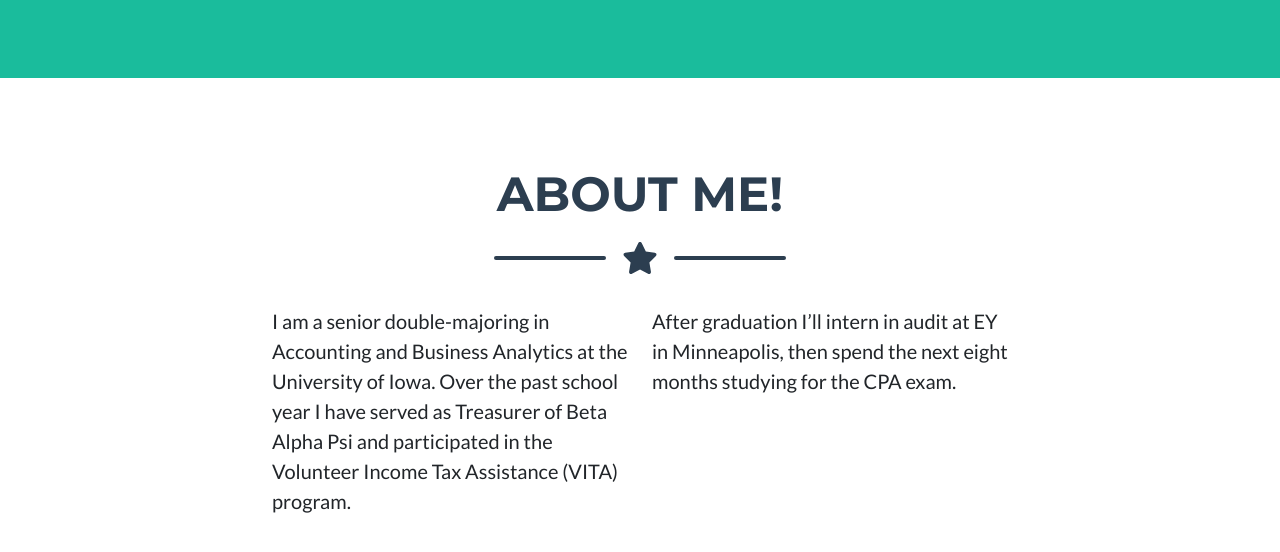
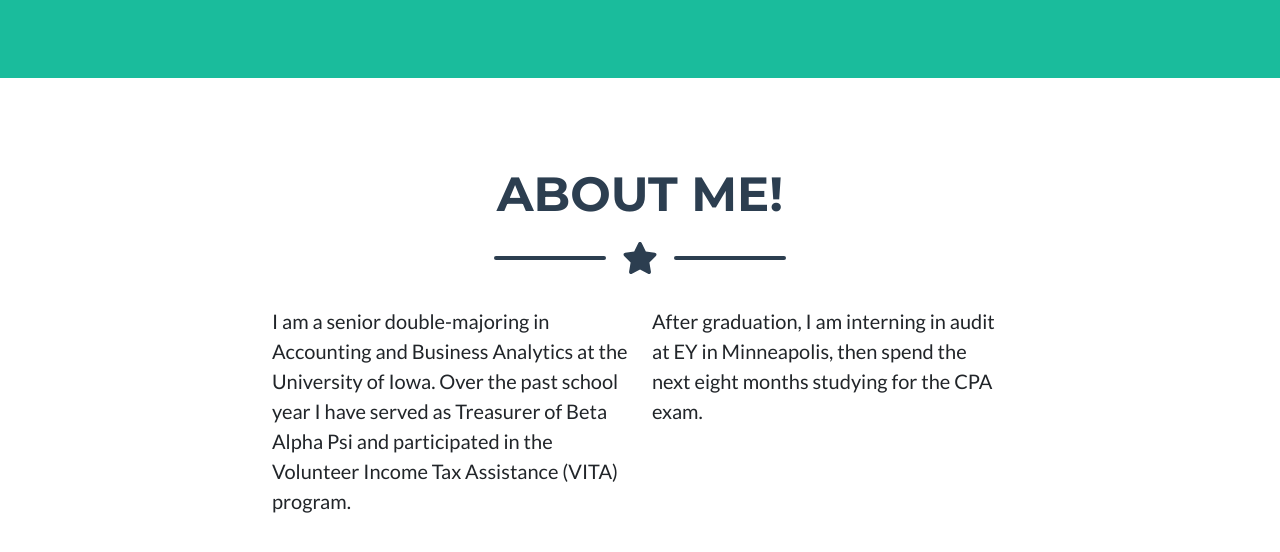
Before and after one commit to AbdurrahmanNawar/portfolio, a plain HTML site: page index.html in a window 1280 px wide. Shown: the part 576-1128 px from the top of the page. Drawn offline with nearby package versions, Linux system fonts and the light colour scheme.

Commit message:
updated index

```diff
--- a/index.html
+++ b/index.html
@@ -160,7 +160,7 @@
           </div>
           <div class="col-lg-4 me-auto">
             <p class="lead">
-              After graduation I’ll intern in audit at EY in Minneapolis, then
+              After graduation, I am interning in audit at EY in Minneapolis, then
               spend the next eight months studying for the CPA exam.
             </p>
           </div>
```
